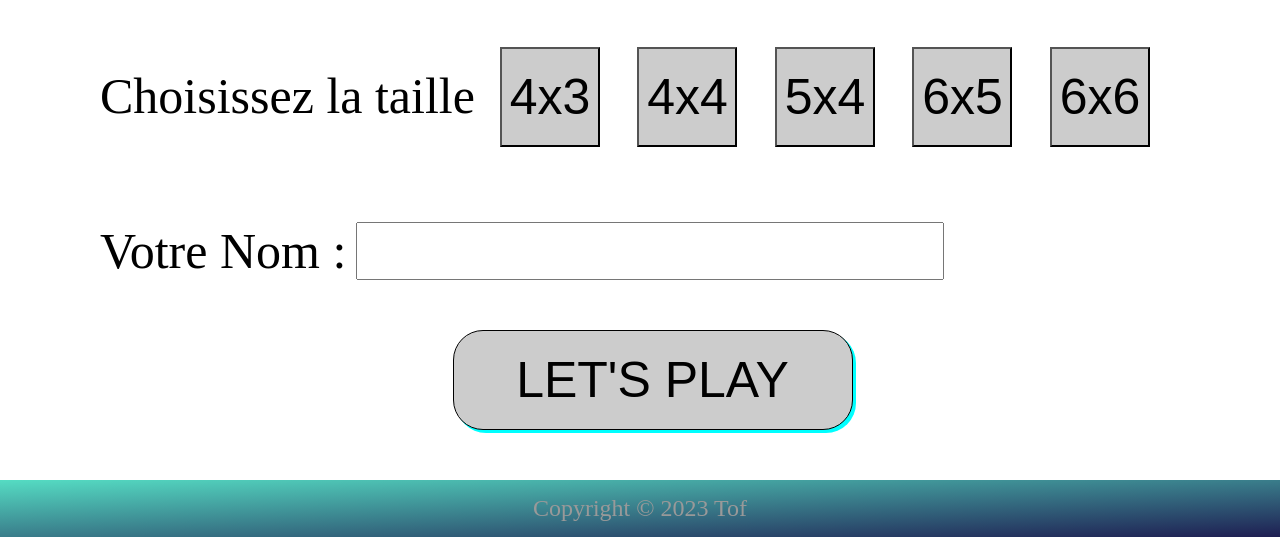
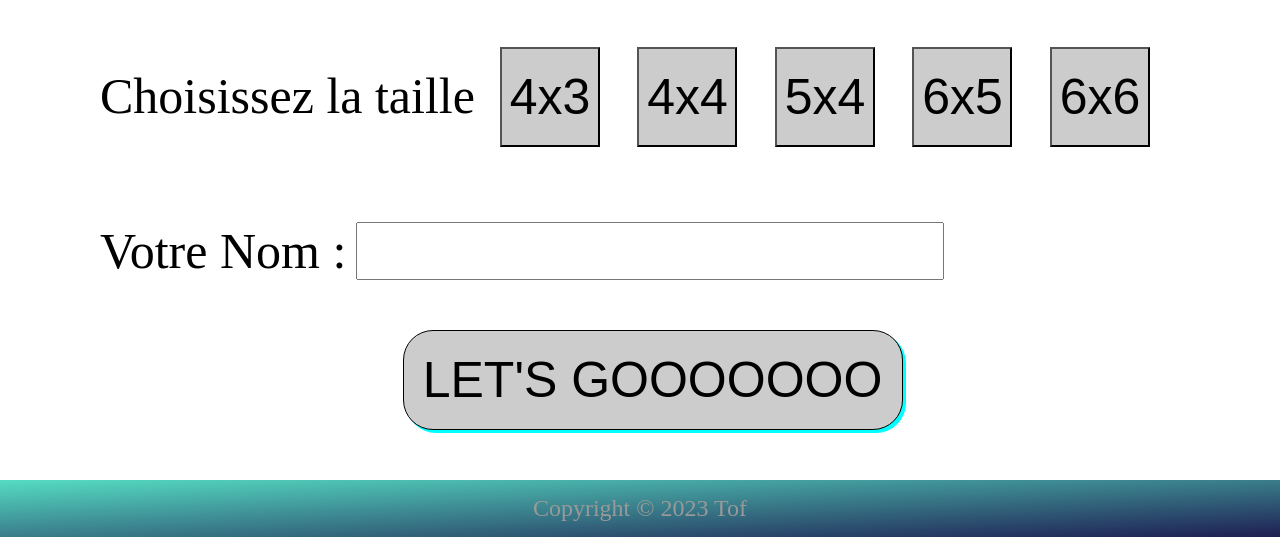
Before and after one commit to murgol75/Memory, a plain HTML site: page index.html in a window 1280 px wide. Shown: the part 761-1298 px from the top of the page. Drawn offline with Linux system fonts and the light colour scheme.

Commit message:
let's gooooo

```diff
--- a/index.html
+++ b/index.html
@@ -48,7 +48,7 @@
                 <input type="text" id="pseudo" name="pseudo">
             </div>
             <div class="validate">
-                <button id="validate">LET'S PLAY</button>
+                <button id="validate">LET'S GOOOOOOO</button>
             </div>
         </div>
     </div>
--- a/scripts/script.js
+++ b/scripts/script.js
@@ -1,5 +1,7 @@
+//#region variables
 let numberOfRow=0
 let numberOfColumn=0
+//#endregion
 
 //#region fonction pour mettre en surbrillance le bouton choisi et definir l'abscisse et l'ordonnée
 
@@ -48,3 +50,5 @@ document.getElementById("validate").addEventListener("click", function(event) {
   localStorage.setItem("gameData", gameDataJson);
   window.location.href = "jeu.html";
 })
+
+//#endregion
--- a/style/style.css
+++ b/style/style.css
@@ -94,7 +94,7 @@ input {
     margin: 1em 0 1em 25px;
     background-color: #ccc;
     height: 100px;
-    width: 400px;
+    width: 500px;
     font-size: 50px;
     text-align: center;
     border: 1px solid black;
```
